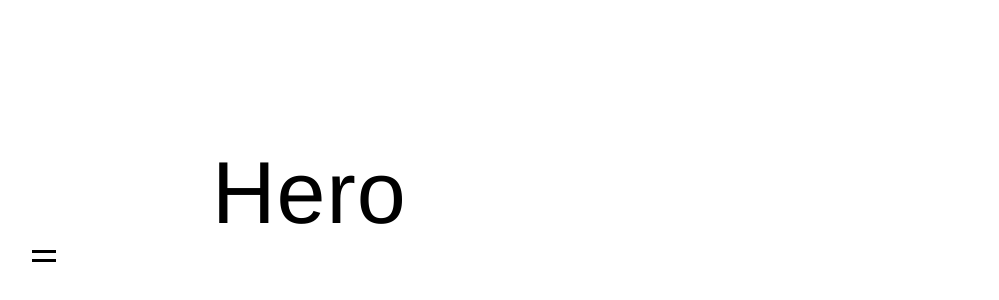
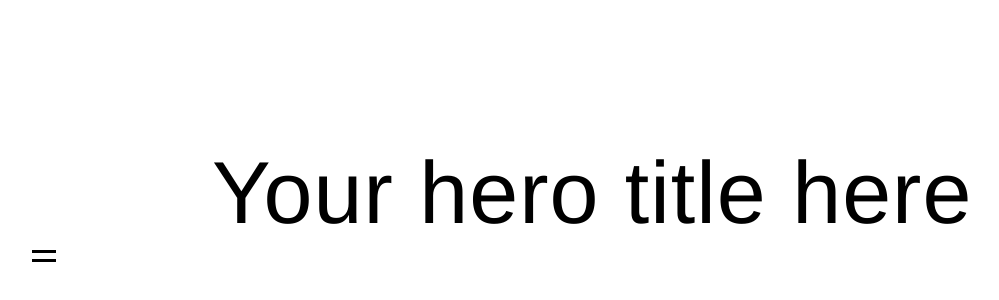
Before and after one commit to aozora/ui-lab, a React (Create React App) app: page / in a window 1280 px wide. Shown: the part 196-496 px from the top of the page, without its empty margins (5-1004 px from the left). Built offline with nearby package versions, Linux system fonts and the light colour scheme.

Commit message:
feat: Lab #1 Sketchin Home - hero

```diff
--- a/src/components/Hero.js
+++ b/src/components/Hero.js
@@ -3,7 +3,7 @@ import styles from './Hero.module.scss';
 
 const Hero = () => (
   <article className={styles.Hero}>
-    <h1>Hero</h1>
+    <h1>Your hero title here</h1>
   </article>
 );
 
--- a/src/components/Hero.module.scss
+++ b/src/components/Hero.module.scss
@@ -3,6 +3,7 @@
 .Hero {
   @include layout-grid;
   align-items: center;
+  grid-template-areas: ". hero hero hero hero .";
   width: 100%;
   height: 100vh;
   min-height: 100vh;
@@ -10,9 +11,9 @@
   padding: 0;
 
   h1 {
-    grid-column: 2/span 5;
+    grid-area: hero;
     font-size: clamp(4rem, 100%, 8rem);
-    font-weight: 170; // big bold
+    font-weight: 500; // big bold
     line-height: 1.2;
   }
 }
```
